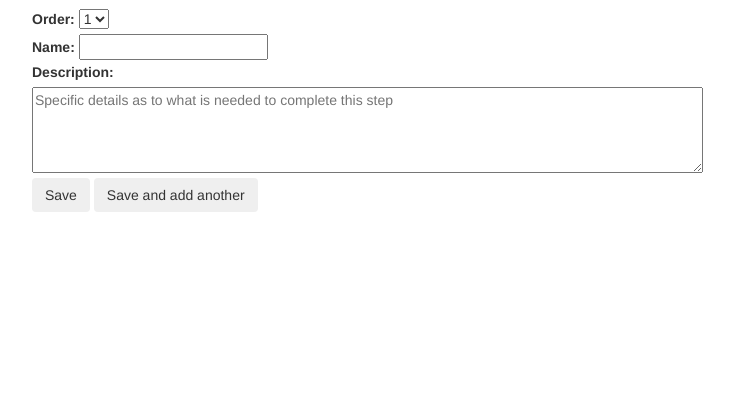
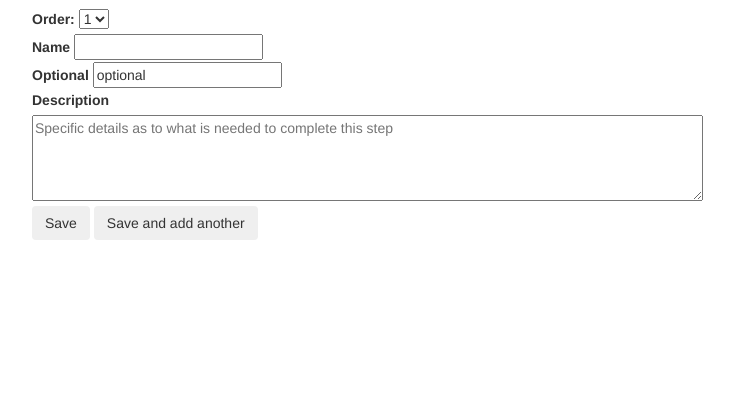
Before and after one commit to jcarswell/Workflow-Traker, a Django app: page /Manage/step/ in a window 1280 px wide. Shown: the part 41-461 px from the top of the page, without its empty margins (38-772 px from the left). Run offline with Django 3.2, Linux system fonts and the light colour scheme; data that the repository does not hold is empty; some libraries are stand-ins or nearby versions.

Commit message:
added optional flag to the step model, this will be usful in the reporting page(s) to ensure that things arnt incorrectly flagged

```diff
--- a/exchange_transition/models.py
+++ b/exchange_transition/models.py
@@ -7,7 +7,7 @@ from re import compile as re
 
 class User(models.Model):
     name = models.CharField(max_length=200, unique=True)
-    alias = models.CharField(max_length=100, null=True)
+    alias = models.CharField(max_length=100, null=True, unique=True)
     completed = models.BooleanField(default=False)
     completedOn = models.DateTimeField(null=True)
     completedBy = models.CharField(max_length=200, null=True, blank=True)
@@ -27,6 +27,7 @@ class Step(models.Model):
     order = models.IntegerField()
     name = models.CharField(max_length=200)
     description = models.CharField(max_length=255)
+    optional = models.BooleanField(default=False)
 
     class Meta:
         ordering = ["order"]
--- a/exchange_transition/templates/exchange_transition/admin_new_step.html
+++ b/exchange_transition/templates/exchange_transition/admin_new_step.html
@@ -14,9 +14,11 @@
     {% endfor %}
     </select>
     <br />
-    <label for="name">Name: </label>
+    <label for="name">Name</label>
     <input type="text" name="name" class="txt-form" required/><br />
-    <label for="description">Description: </label><br />
+    <label for="optional">Optional</label>
+    <input type="checkmark" name="optional" value="optional" /><br/>
+    <label for="description">Description</label><br />
     <textarea name="description" placeholder="Specific details as to what is needed to complete this step" rows="4" cols="80"></textarea><br />
     <div class="btn-group-submit">
         <input type="submit" name="submit" value="Save" class="btn" />
--- a/exchange_transition/views.py
+++ b/exchange_transition/views.py
@@ -191,10 +191,17 @@ def manage_new_step(request):
                 returnAction = request.POST['submit']
             except:
                 returnAction = "Save"
+            try:
+                if request.POST['optional'] == "optional":
+                    optional = True
+                else:
+                    optional = False
+            except:
+                optional = False
         except ValueError:
             return HttpResponse("Error All fields are requred")
         else:
-            newStep = Step(order=order, name=name, description=description)
+            newStep = Step(order=order, name=name, description=description, optional=optional)
             Step_Helper().preSave(order)
             try:
                 newStep.save()
@@ -317,11 +324,19 @@ def manage_step(request, orderId):
                 returnAction = request.POST['submit']
             except:
                 returnAction = "Save"
+            try:
+                if request.POST['optional'] == "optional":
+                    optional = True
+                else:
+                    optional = False
+            except:
+                optional = False
         except:
             pass
         if returnAction == "Save":
             currentStep.name = name
             currentStep.description = description
+            currentStep.optional = optional
             currentStep.save()
             return redirect('et_manage_view_steps')
         elif returnAction == "Delete":
@@ -336,6 +351,7 @@ def manage_step(request, orderId):
             "order" : currentStep.order,
             "description" : currentStep.description,
             "name" : currentStep.name,
+            "optional" : currentStep.optional,
             "completed" : "%s/%s" % (UserStep.objects.filter(step=currentStep).filter(completed=True).count(),
                 UserStep.objects.filter(step=currentStep).count()),
         }
```
Also changed, not shown: exchange_transition/templates/exchange_transition/admin_step.html (+7 -1 lines).
